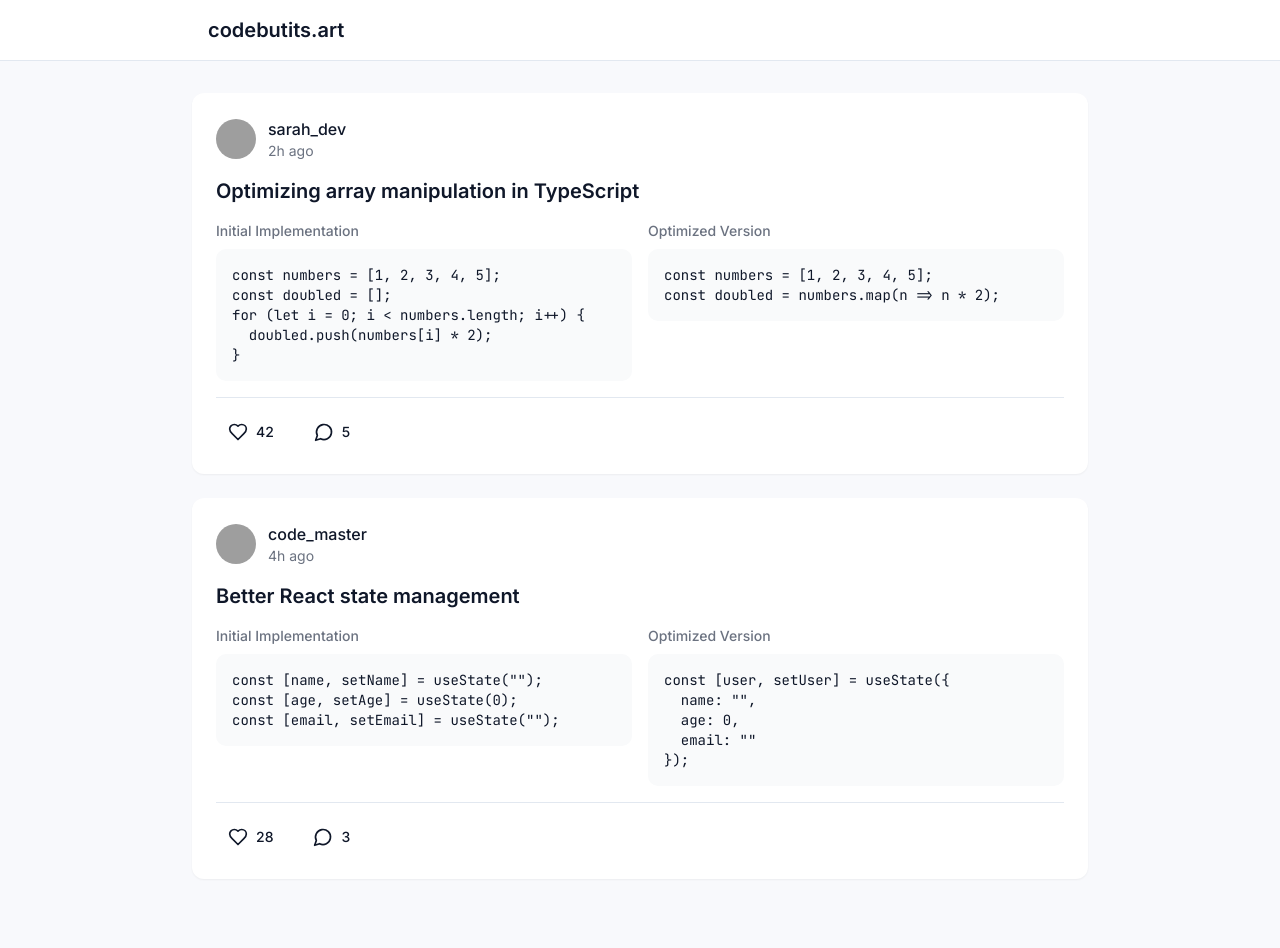
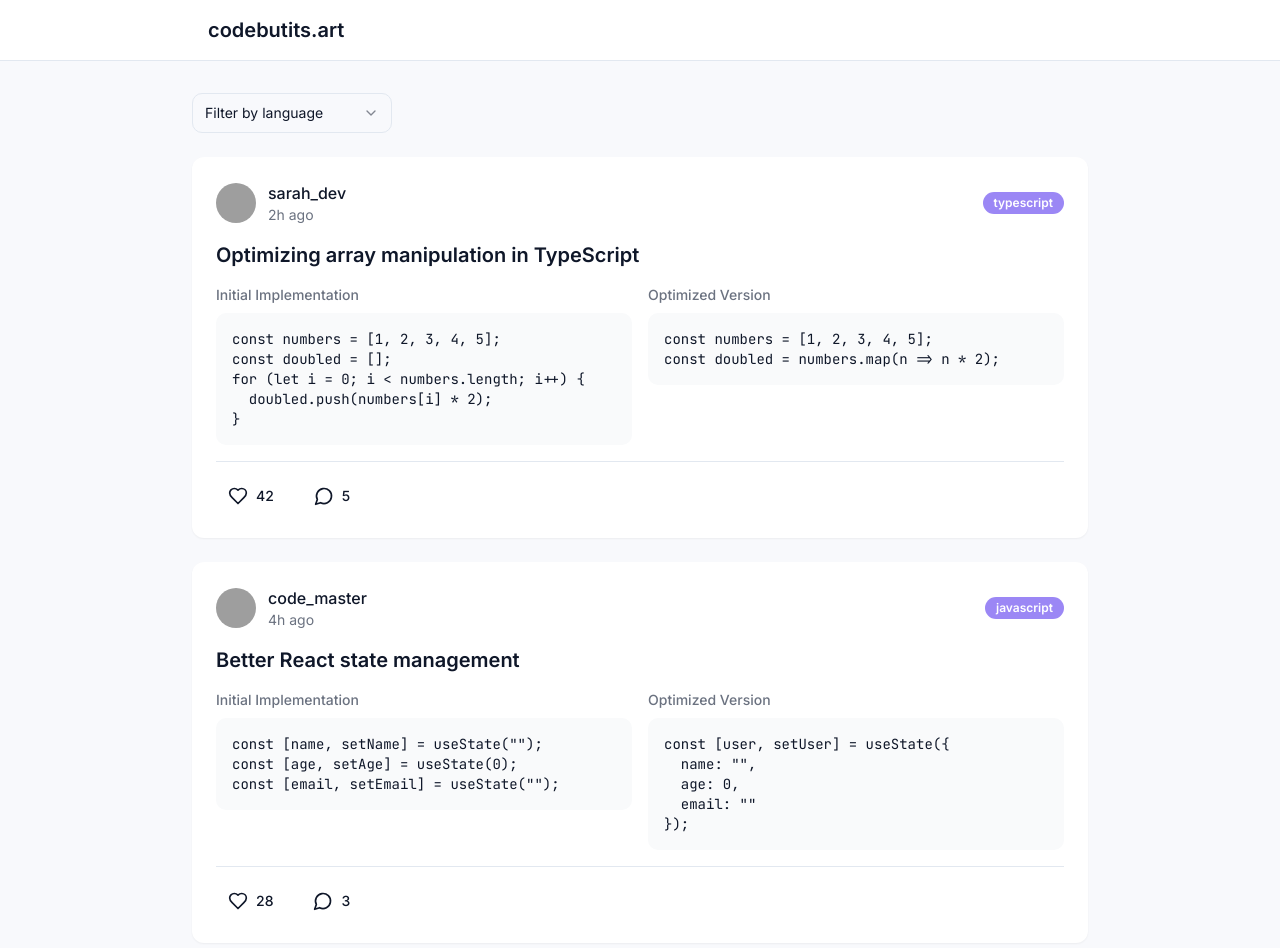
Before and after one commit to moosh3/code-swap-artistry, a React (Vite) app: page / in a window 1280 px wide. Shown: the top 948 px of the page. Before the commit the page ends 911 px from the top, so only its background shows below. Built offline with nearby package versions, Linux system fonts and the light colour scheme; grey boxes are pictures that could not be loaded.

Commit message:
Add tags for code languages
Enable users to add and select tags for the programming languages used in their posts. This functionality allows users to filter and view posts based on specific language tags, enhancing the user experience.
[skip gpt_engineer]

```diff
--- a/src/components/CodePost.tsx
+++ b/src/components/CodePost.tsx
@@ -3,6 +3,7 @@ import { Heart, MessageCircle } from "lucide-react";
 import { Button } from "./ui/button";
 import { Avatar } from "./ui/avatar";
 import { Separator } from "./ui/separator";
+import { Badge } from "./ui/badge";
 import { cn } from "@/lib/utils";
 
 interface CodePostProps {
@@ -14,7 +15,7 @@ interface CodePostProps {
   likes: number;
   comments: number;
   timestamp: string;
-  language?: string;
+  language: string;
 }
 
 export const CodePost = ({
@@ -26,7 +27,7 @@ export const CodePost = ({
   likes,
   comments,
   timestamp,
-  language = "typescript",
+  language,
 }: CodePostProps) => {
   const [isLiked, setIsLiked] = useState(false);
   const [likesCount, setLikesCount] = useState(likes);
@@ -48,6 +49,9 @@ export const CodePost = ({
             <span className="text-sm text-gray-500">{timestamp}</span>
           </div>
         </div>
+        <Badge variant="secondary" className="text-xs">
+          {language}
+        </Badge>
       </div>
 
       <h2 className="text-xl font-semibold mb-4">{title}</h2>
--- a/src/components/Feed.tsx
+++ b/src/components/Feed.tsx
@@ -1,4 +1,6 @@
+import { useState } from "react";
 import { CodePost } from "./CodePost";
+import { Select, SelectContent, SelectItem, SelectTrigger, SelectValue } from "./ui/select";
 
 const SAMPLE_POSTS = [
   {
@@ -15,6 +17,7 @@ const doubled = numbers.map(n => n * 2);`,
     likes: 42,
     comments: 5,
     timestamp: "2h ago",
+    language: "typescript",
   },
   {
     username: "code_master",
@@ -31,13 +34,37 @@ const [email, setEmail] = useState("");`,
     likes: 28,
     comments: 3,
     timestamp: "4h ago",
+    language: "javascript",
   },
 ];
 
+const LANGUAGES = Array.from(new Set(SAMPLE_POSTS.map(post => post.language)));
+
 export const Feed = () => {
+  const [selectedLanguage, setSelectedLanguage] = useState<string>("");
+
+  const filteredPosts = selectedLanguage
+    ? SAMPLE_POSTS.filter(post => post.language === selectedLanguage)
+    : SAMPLE_POSTS;
+
   return (
     <div className="max-w-4xl mx-auto py-8 space-y-6">
-      {SAMPLE_POSTS.map((post, index) => (
+      <div className="w-[200px] mb-6">
+        <Select value={selectedLanguage} onValueChange={setSelectedLanguage}>
+          <SelectTrigger>
+            <SelectValue placeholder="Filter by language" />
+          </SelectTrigger>
+          <SelectContent>
+            <SelectItem value="">All languages</SelectItem>
+            {LANGUAGES.map(lang => (
+              <SelectItem key={lang} value={lang}>
+                {lang}
+              </SelectItem>
+            ))}
+          </SelectContent>
+        </Select>
+      </div>
+      {filteredPosts.map((post, index) => (
         <CodePost key={index} {...post} />
       ))}
     </div>
```
